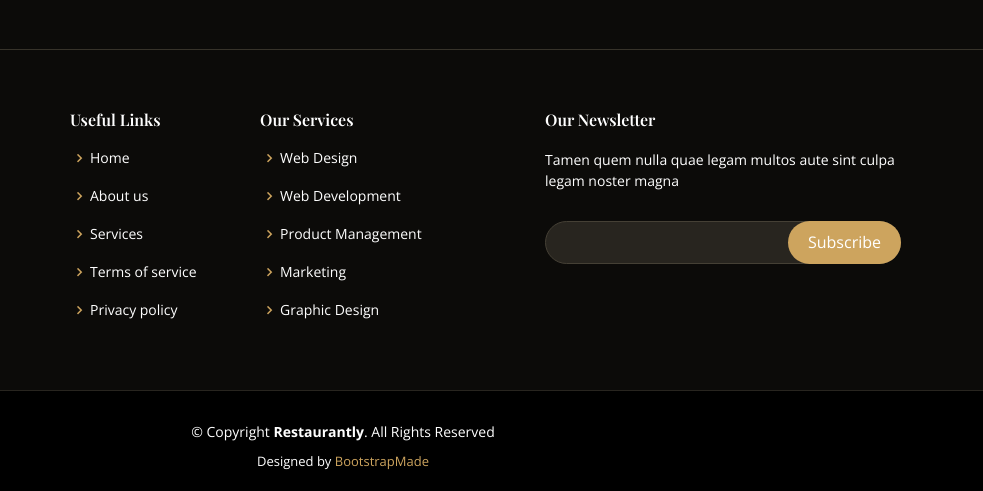
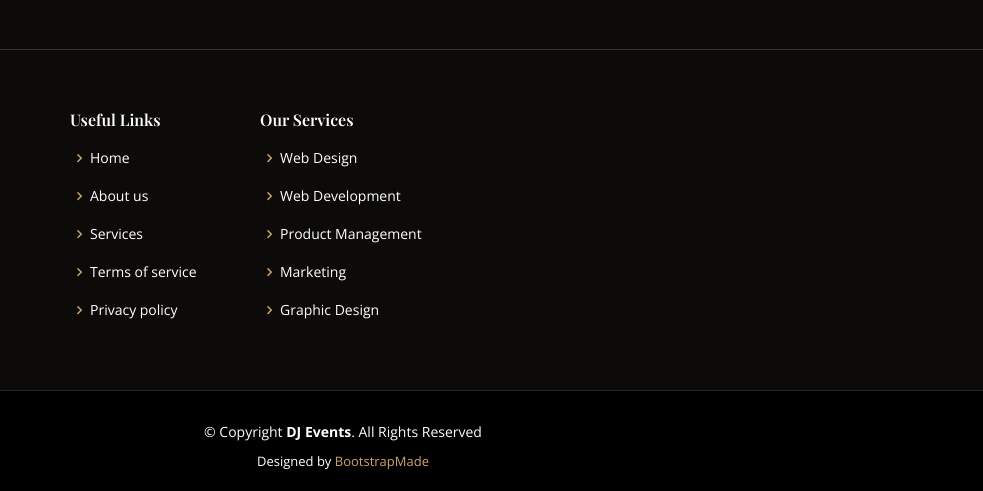
Before and after one commit to jishnupunathil/DJ-Events, a plain HTML site: page index.html in a window 1280 px wide. Shown: the part 6210-6701 px from the top of the page, 297-1280 px from the left. Drawn offline with nearby package versions, Linux system fonts and the light colour scheme; a web font is replaced by a local one.

Commit message:
Update index.html

```diff
--- a/index.html
+++ b/index.html
@@ -618,22 +618,13 @@
             </ul>
           </div>
 
-          <div class="col-lg-4 col-md-6 footer-newsletter">
-            <h4>Our Newsletter</h4>
-            <p>Tamen quem nulla quae legam multos aute sint culpa legam noster magna</p>
-            <form action="" method="post">
-              <input type="email" name="email"><input type="submit" value="Subscribe">
-            </form>
-
-          </div>
-
         </div>
       </div>
     </div>
 
     <div class="container">
       <div class="copyright">
-        &copy; Copyright <strong><span>Restaurantly</span></strong>. All Rights Reserved
+        &copy; Copyright <strong><span>DJ Events</span></strong>. All Rights Reserved
       </div>
       <div class="credits">
         <!-- All the links in the footer should remain intact. -->
```
